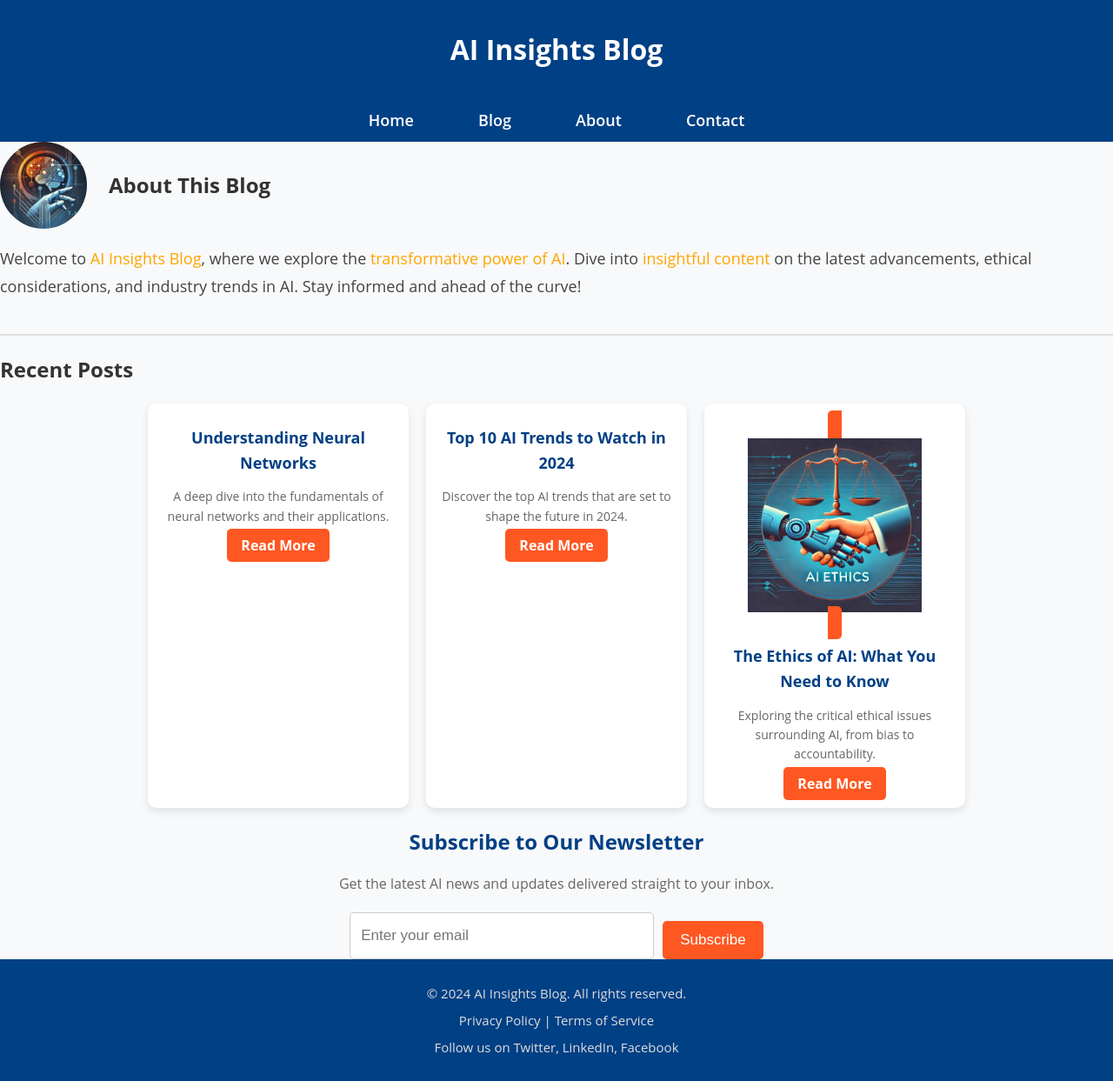
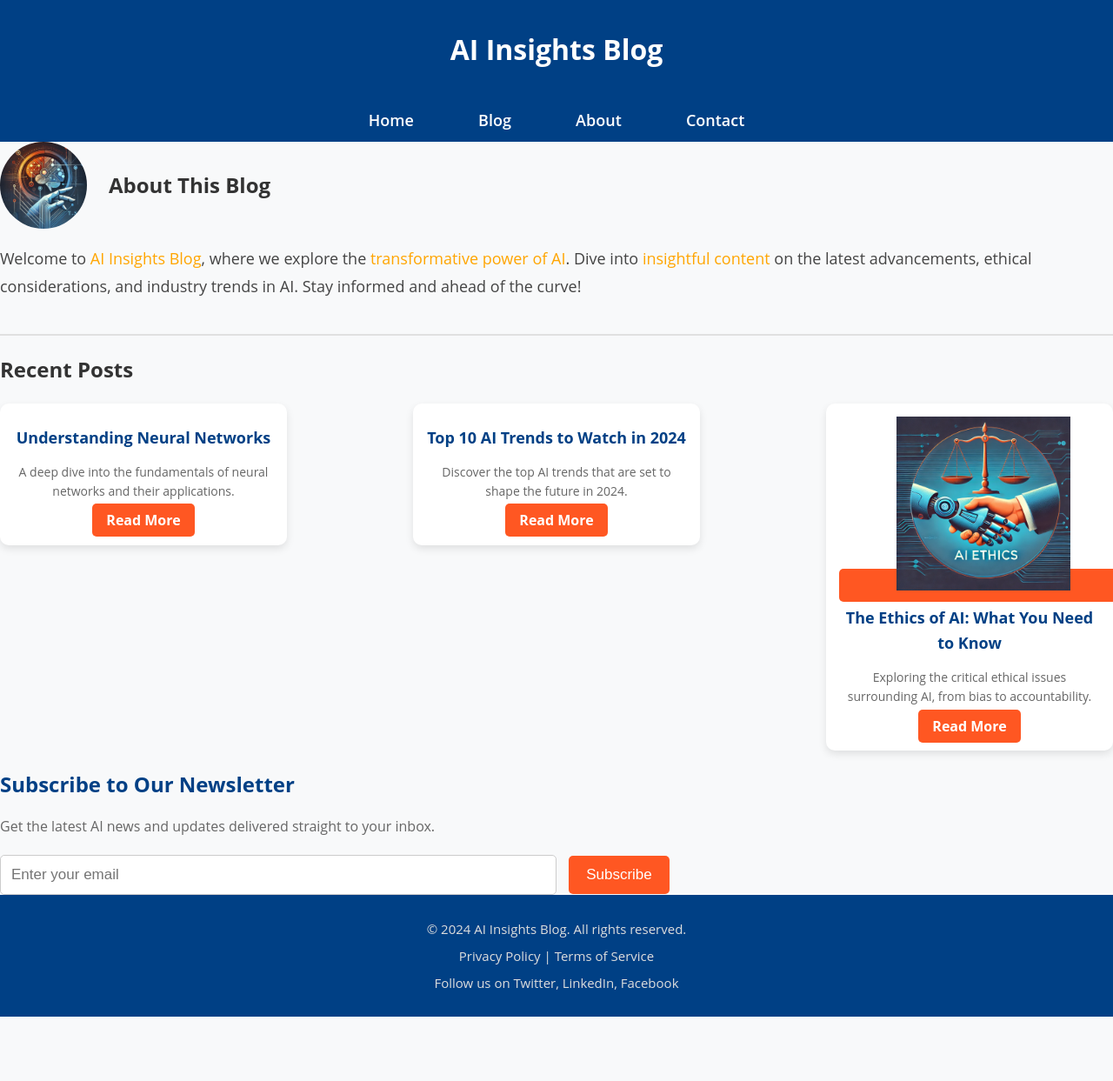
Before and after one commit to tomsonius/tomsonius.github.io, a Jekyll site: the page built from index.html, in a window 1280 px wide. Shown: the whole page at 87% size. Built offline with Jekyll 4.4.1, drawn with Linux system fonts in a browser that asks for light colours; after the commit the page ends 1169 px from its top, so only the background shows below that.

Commit message:
Update main.css

```diff
--- a/assets/css/main.css
+++ b/assets/css/main.css
@@ -6,8 +6,8 @@
     line-height: 1.6;
     background-color: #f8f9fa;
     color: #333;
-    max-width: 100%;
-    overflow-x: hidden;
+    max-width: 100%; /* Ensure body doesn't exceed viewport */
+    overflow-x: hidden; /* Hide horizontal overflow */
 }
 
 /* Header Styling */
@@ -17,7 +17,8 @@
     padding: 10px 0;
     text-align: center;
     box-shadow: 0 2px 5px rgba(0, 0, 0, 0.3);
-    width: 100%;
+    width: 100%; /* Ensure header spans the full width */
+    overflow: hidden;
 }
 
 /* Navigation Bar Styling */
@@ -25,7 +26,8 @@
     background-color: #004085;
     padding: 10px 0;
     text-align: center;
-    width: 100%;
+    width: 100%; /* Ensure nav spans the full width */
+    overflow: hidden; /* Hide overflow */
 }
 
 nav ul {
@@ -56,21 +58,22 @@
 
 /* Container */
 .container {
-    width: 90%;
+    width: 90%; /* Change to 90% to prevent overflow */
     margin: auto;
     padding: 20px 0;
-    box-sizing: border-box;
+    box-sizing: border-box; /* Ensure padding doesn't cause overflow */
 }
 
 /* About Section */
 .about {
     display: flex;
-    flex-wrap: wrap;
+    flex-wrap: wrap; /* Ensure content wraps on small screens */
     align-items: center;
     text-align: left;
     border-bottom: 2px solid #e0e0e0;
     padding-bottom: 20px;
     width: 100%;
+    box-sizing: border-box; /* Ensure content doesn't overflow */
 }
 
 .about img {
@@ -78,6 +81,7 @@
     border-radius: 50%;
     width: 100px;
     height: 100px;
+    max-width: 100px;
 }
 
 .about-text {
@@ -88,6 +92,7 @@
     font-size: 18px;
     color: #444;
     line-height: 1.8;
+    max-width: 100%; /* Ensure text stays within viewport */
 }
 
 .highlight {
@@ -103,9 +108,10 @@
 
 .post-grid {
     display: flex;
-    justify-content: center;
+    flex-wrap: wrap;
     gap: 20px;
-    flex-wrap: wrap;
+    justify-content: space-between;
+    align-items: flex-start; /* Ensure boxes align at the top */
 }
 
 .post {
@@ -114,18 +120,20 @@
     border-radius: 10px;
     box-shadow: 0 4px 10px rgba(0, 0, 0, 0.1);
     transition: transform 0.3s ease, box-shadow 0.3s ease;
-    width: 30%;
+    width: 30%; /* Keep it within 30% width for 3-column layout */
     max-width: 300px;
     text-align: center;
-    box-sizing: border-box;
+    height: auto;
 }
 
 .post img {
     width: 100%;
-    max-width: 200px;
+    max-width: 100%;
     height: auto;
-    margin: 0 auto;
-    display: block;
+    max-height: 200px;
+    object-fit: contain;
+    border-radius: 10px;
+    transition: transform 0.3s ease;
 }
 
 .post h3 {
@@ -133,6 +141,7 @@
     margin: 10px 0;
     color: #004085;
     text-align: center;
+    max-width: 100%;
 }
 
 .post p {
@@ -149,7 +158,7 @@
     border-radius: 5px;
     background: #ff5722;
     transition: background 0.3s ease, color 0.3s ease;
-    margin-top: 10px;
+    margin-top: 10px; /* Add margin to space between text and button */
 }
 
 .post a:hover {
@@ -161,12 +170,12 @@
     box-shadow: 0 8px 20px rgba(0, 0, 0, 0.2);
 }
 
-/* Orange Bar */
-.orange-bar {
-    width: 100%; /* Make the bar span the full width of the post */
-    height: 8px;
+/* Horizontal Orange Bar Below Image */
+.post .orange-bar {
+    width: 100%; /* Full width under the image */
+    height: 6px; /* Horizontal bar height */
     background-color: #ff5722;
-    margin-top: 10px;
+    margin: 0 auto; /* Center the bar */
 }
 
 /* Newsletter Section Styling */
@@ -175,45 +184,36 @@
     padding: 40px 0;
     border-top: 2px solid #e0e0e0;
     text-align: center;
-    max-width: 600px;
-    margin: auto;
 }
 
 .newsletter h2 {
     font-size: 24px;
     color: #004085;
     margin-bottom: 15px;
-    text-align: center;
 }
 
 .newsletter p {
     font-size: 16px;
     color: #666;
     margin-bottom: 20px;
-    text-align: center; /* Center the newsletter description */
-}
-
-.newsletter form {
-    display: flex;
-    justify-content: center; /* Center the form */
-    gap: 10px;
-    flex-wrap: wrap;
 }
 
 .newsletter input[type="email"] {
     padding: 12px;
     font-size: 17px;
+    width: 50%;
     border: 1px solid #ccc;
     border-radius: 5px;
-    width: 100%;
-    max-width: 350px;
-    box-sizing: border-box;
+    margin-right: 10px;
+    display: inline-block;
+    vertical-align: middle;
+    box-sizing: border-box; /* Fix width behavior */
 }
 
 .newsletter button {
     padding: 12px 20px;
     font-size: 17px;
-    background: #ff5722;
+    background: #ff5722; /* Orange color for the button */
     color: #fff;
     border: none;
     border-radius: 5px;
@@ -221,12 +221,12 @@
     transition: background 0.3s ease;
     display: inline-block;
     vertical-align: middle;
-    margin-top: 10px;
 }
 
 .newsletter button:hover {
-    background: #e64a19;
+    background: #e64a19; /* Darker shade on hover */
 }
+
 
 /* Footer Styling */
 footer {
@@ -246,14 +246,13 @@
 
 /* Responsive Design */
 
-/* Tablets */
 @media (max-width: 1024px) {
     .container {
         width: 95%;
     }
 
     .post {
-        width: 48%;
+        width: 100%;
         margin-bottom: 20px;
     }
 
```
